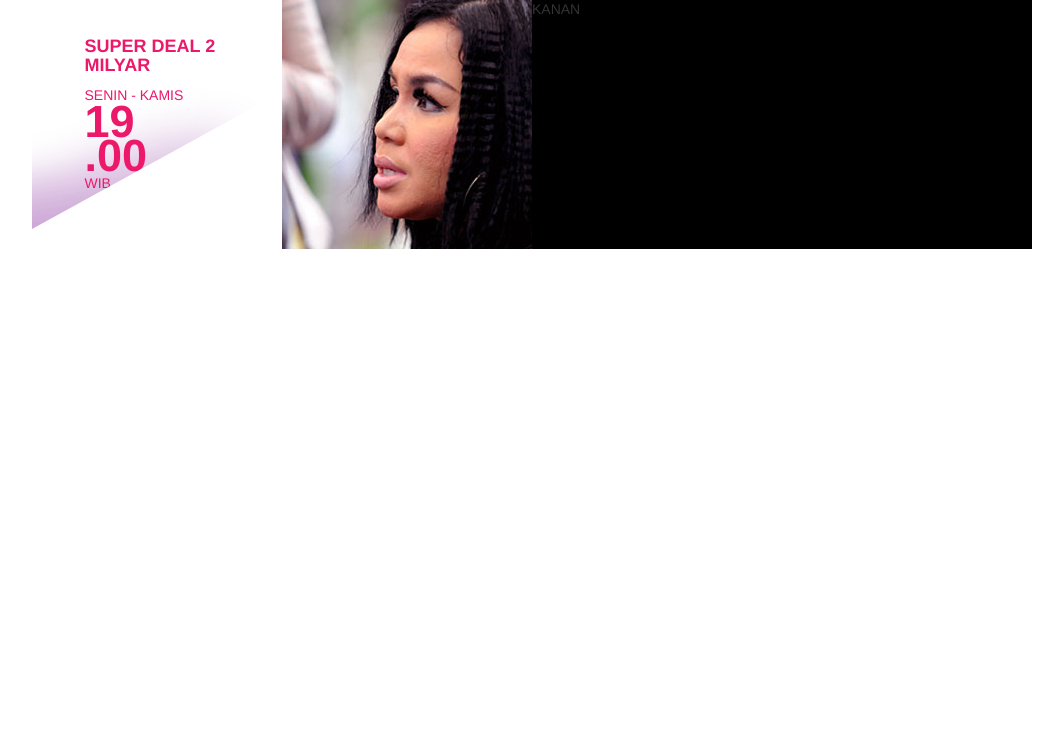
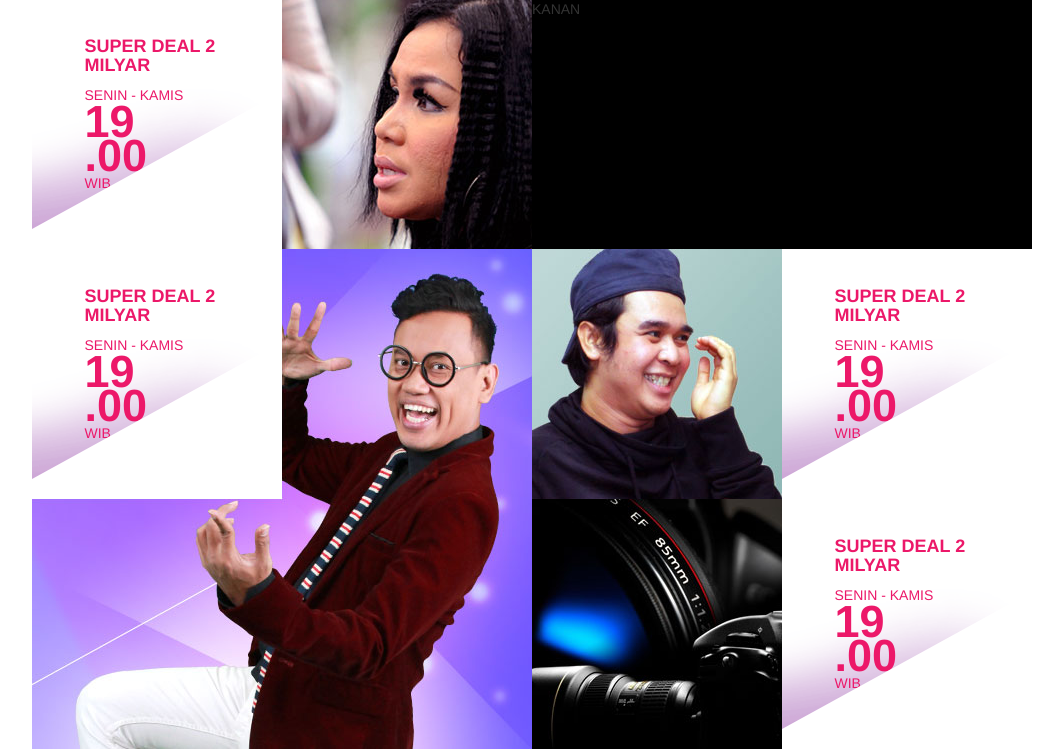
Before and after one commit to fdseven/antv, a PHP site: page / in a window 1280 px wide. Shown: the part 601-1350 px from the top of the page, without its empty margins (108-1171 px from the left). Before the commit the page ends 850 px from the top, so only its background shows below. Run offline with PHP 8.4, Linux system fonts and the light colour scheme.

Commit message:
Update braaaayy!!

```diff
--- a/css/style.css
+++ b/css/style.css
@@ -66,6 +66,13 @@
 	display: block;
 	padding-top: 100%;
 }
+.gantung {
+	position: absolute;
+	top: 0;
+}
+.gantung.kanan {
+	right: 0;
+}
 .box_content {
 	position: absolute;
 	top: 0;
@@ -81,7 +88,7 @@
 }
 .cover {
 	width: 100%;
-	height: 100%;
+	height: auto;
 }
 
 /*FONT COLOR*/
--- a/index.html
+++ b/index.html
@@ -75,6 +75,63 @@
 
           </div>
         </div>
+        <!--END: #row1-->
+
+        <div id="row2" class="row">
+
+        <div class="col-xs-12 col-sm-6">
+
+          <div class="col-xs-6 col-sm-6 box gantung">
+            <div class="box_content red">
+              <img class="box_mask" src="images/mask.png">
+              <h4 class="jdl_program">SUPER DEAL 2 MILYAR</h4>
+              <p class="hari">SENIN - KAMIS</p>
+              <h1 class="jam">19 .00 <p>WIB</p></h1>
+            </div>
+          </div>
+          <img class="cover" src="images/uya.jpg">
+
+        </div>
+
+  		<div class="col-xs-12 col-sm-6">
+          <div class="row">
+
+            <div class="col-xs-6 col-sm-6 box">
+              <div class="box_content">
+              <img class="cover" src="images/olga.jpg">
+              </div>
+            </div>
+
+            <div class="col-xs-6 col-sm-6 box">
+              <div class="box_content red">
+                <img class="box_mask" src="images/mask.png">
+                <h4 class="jdl_program">SUPER DEAL 2 MILYAR</h4>
+                <p class="hari">SENIN - KAMIS</p>
+                <h1 class="jam">19 .00 <p>WIB</p></h1>
+              </div>
+            </div>
+
+          </div>
+          <div class="row">
+
+            <div class="col-xs-6 col-sm-6 box">
+              <div class="box_content">
+              <img class="cover" src="images/lensa.jpg">
+              </div>
+            </div>
+
+            <div class="col-xs-6 col-sm-6 box">
+              <div class="box_content red">
+                <img class="box_mask" src="images/mask.png">
+                <h4 class="jdl_program">SUPER DEAL 2 MILYAR</h4>
+                <p class="hari">SENIN - KAMIS</p>
+                <h1 class="jam">19 .00 <p>WIB</p></h1>
+              </div>
+            </div>
+
+          </div>
+        </div>
+        <!--END: #row2-->
 
       </div>
 
```
Also changed, not shown: images/lensa.jpg (added), images/olga.jpg (added), images/uya.jpg (added).
